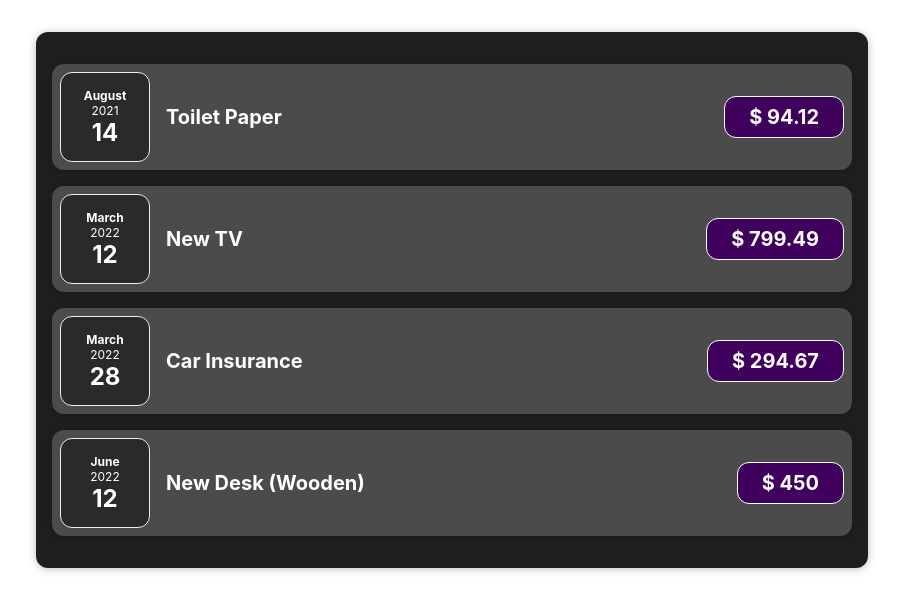
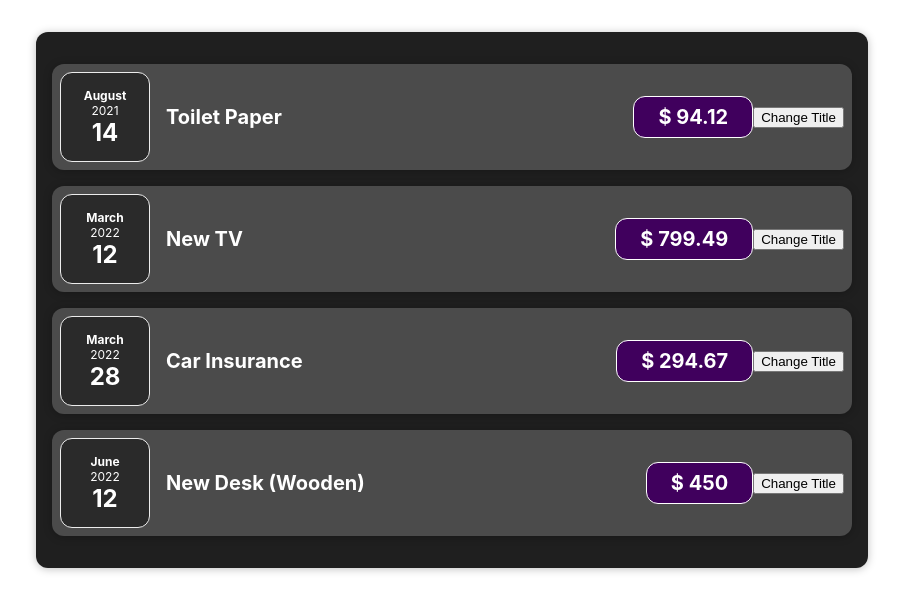
Before and after one commit to alex197925/react-tutorial, a React (Create React App) app in the folder tutorial-app/: page / in a window 1280 px wide. Shown: the top 612 px of the page, without its empty margins (188-1091 px from the left). Built offline with nearby package versions, Linux system fonts and the light colour scheme.

Commit message:
useState to change title

```diff
--- a/tutorial-app/src/components/Expenses/ExpenseItem.js
+++ b/tutorial-app/src/components/Expenses/ExpenseItem.js
@@ -1,16 +1,23 @@
 import './ExpenseItem.css';
 import ExpenseDate from "./ExpenseDate";
 import Card from "../UI/Card";
+import { useState } from "react";
 
 const ExpenseItem = (props) => {
+    const [title, setTitle] = useState(props.title);
+    const clickHandler = () => {
+            setTitle("Updated!!!! YEEEEE!!!")
+    }
 
     return (
         <Card className="expense-item ">
             <ExpenseDate date={props.date}/>
             <div className="expense-item__description">
-                <h2>{props.title}</h2>
+                <h2>{title}</h2>
                 <div className="expense-item__price"> $ {props.amount}</div>
             </div>
+            {/* Use console.log onClick <button onClick={() => console.log("Clicked")}>Change Title</button> */}
+            <button onClick={clickHandler}>Change Title</button>
         </Card>
     );
 }
```
